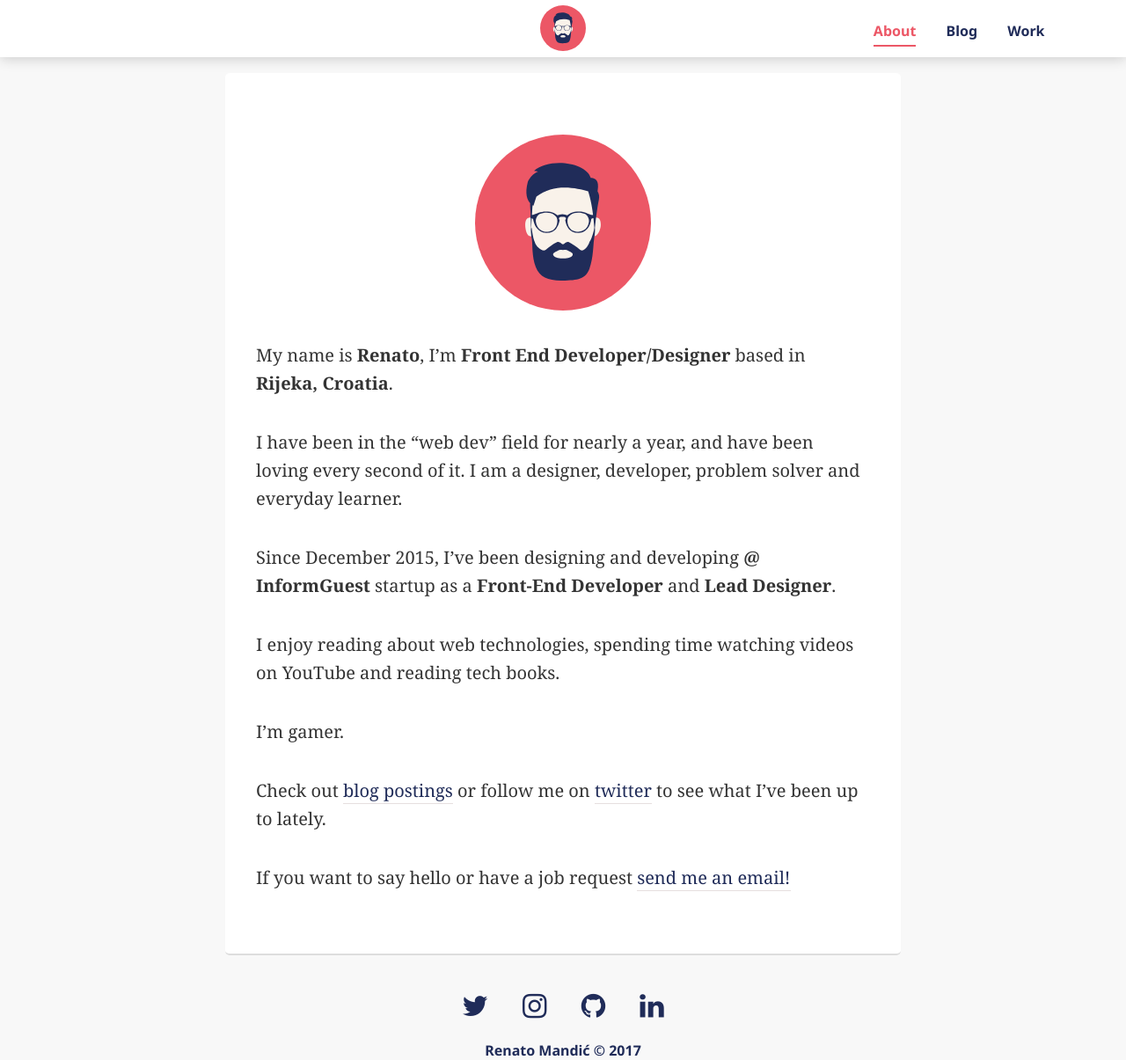
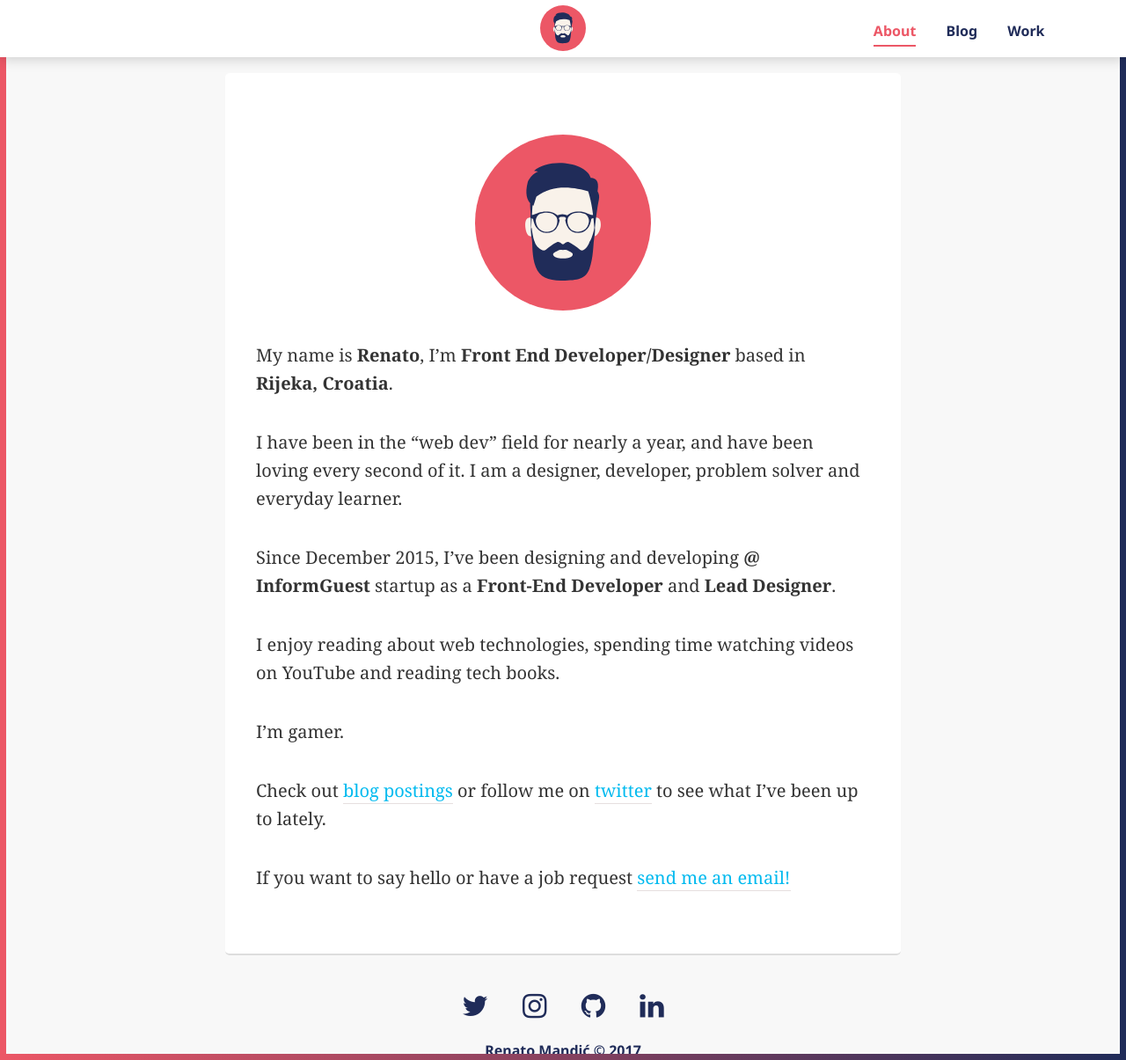
Before and after one commit to renopeno/renopeno.github.io, a Jekyll site: the page built from about.md, in a window 1280 px wide and 1205 px high. Shown: the whole window at 88% size. Built offline with Jekyll 4.4.1, drawn with Linux system fonts in a browser that asks for light colours; nearby versions of some CDN libraries.

Commit message:
added L,R & Bottom bars

```diff
--- a/_layouts/default.html
+++ b/_layouts/default.html
@@ -10,6 +10,10 @@
 
 	{{ content }}
 
+  <!-- Colored border -->
+  <div class="left-bar"></div>
+  <div class="right-bar"></div>
+  <div class="bottom-bar"></div>
 
 	{% include footer.html %}
 
--- a/_sass/_common.scss
+++ b/_sass/_common.scss
@@ -19,17 +19,41 @@ body {
   -moz-osx-font-smoothing: grayscale;
   -moz-font-feature-settings: "liga" on;
 }
-
 .bg-fff {
 	background-color: #fff;
 }
 
+.left-bar {
+  position: fixed;
+  top:0;
+  left:0;
+  height: 100vh;
+  width: 7px;
+  background-color: $red;
+}
+.right-bar {
+  position: fixed;
+  top:0;
+  right:0;
+  height: 100vh;
+  width: 7px;
+  background-color: $blue;
+}
+.bottom-bar {
+  position: fixed;
+  bottom:0;
+  left:0;
+  right:0;
+  height: 7px;
+  width: 100vw;
+  background: linear-gradient(90deg,$red,$blue);
+}
 .title {
 	display: block;
 	text-align: center;
 	border-bottom: none !important;
 	margin-top: $margin-s;
-	@include textGradient($blue-dark, $blue-light, $blue-light);
+	@include textGradient($blue-dark, $blue-light, $blue-dark);
 	&:hover {
 		border-bottom: none;
 	}
@@ -90,6 +114,12 @@ code {
 }
 
 @media all and (max-width:760px) {
+  .left-bar,
+  .right-bar,
+  .bottom-bar {
+    display: none;
+  }
+
   h1 {
   	font-size: $textSize-xl;
   }
--- a/_sass/_post.scss
+++ b/_sass/_post.scss
@@ -30,7 +30,7 @@ article.container.post {
 
 	a {
 	// typography
-	color: $blue;
+	color: $blue-light;
 	border-bottom: 1px solid #e6dfdf;
 		&:hover,&:focus {
 			text-decoration: none;
```
